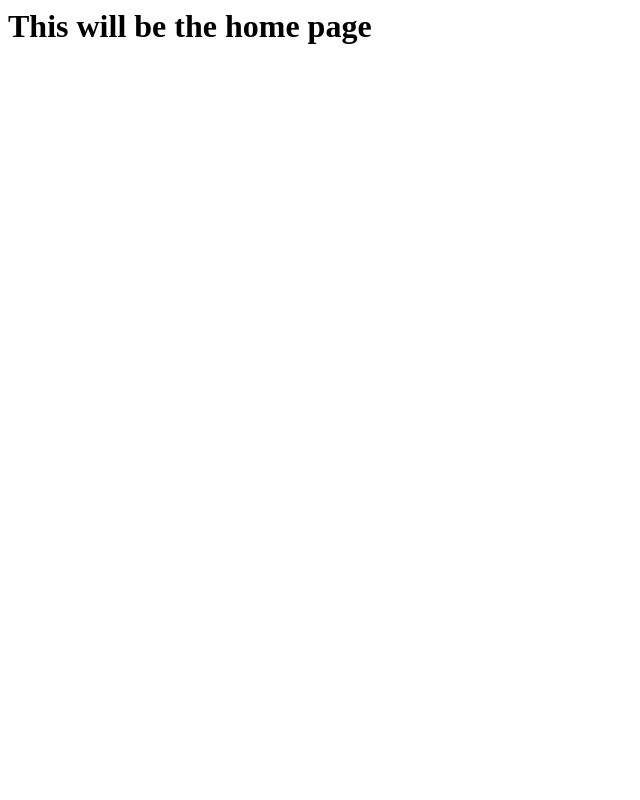
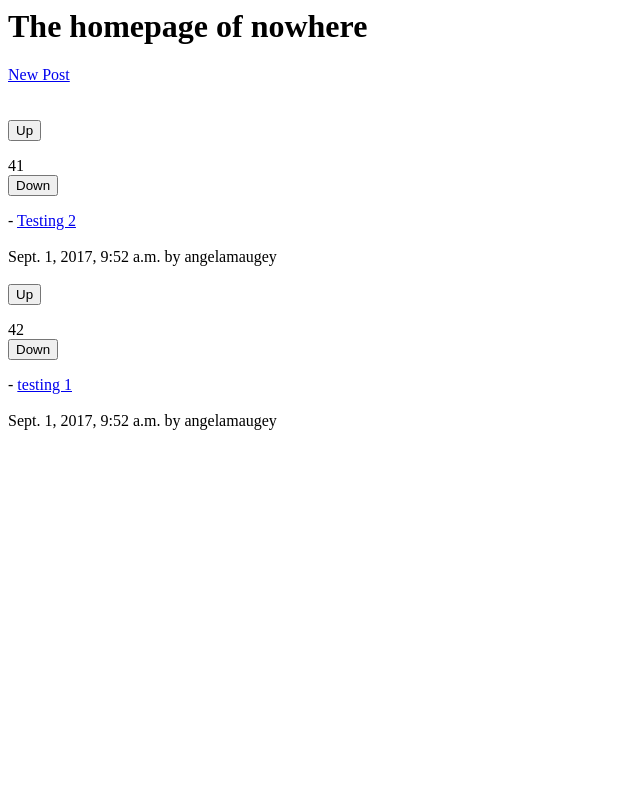
Before and after one commit to maugeya/reddit-clone, a Django app: page / in a window 1280 px wide. Shown: the whole page, without its empty margins (0-640 px from the left). Run offline with Django 3.2, Linux system fonts and the light colour scheme; data comes from the database, SQL or seed files in the repository; both versions use the stored data as it was after the commit.

Commit message:
up and down vote buttons now working

```diff
--- a/redditclone/accounts/templates/accounts/login.html
+++ b/redditclone/accounts/templates/accounts/login.html
@@ -8,7 +8,7 @@
     {% csrf_token %}
 
     {% if request.GET.next %}
-      <input type="hidden" name="next" value={{request.GET.next}}>
+      <input type="hidden" name="next" value="{{request.GET.next}}">
     {% endif %}
 
     Username:
--- a/redditclone/posts/templates/posts/home.html
+++ b/redditclone/posts/templates/posts/home.html
@@ -1 +1,22 @@
-<h1>This will be the home page</h1>
+<h1>The homepage of nowhere</h1>
+<a href="{% url 'posts:create' %}">New Post</a>
+
+<br>
+<br>
+
+{% for post in posts.all %}
+<br>
+<form action="{% url 'posts:upvote' post.id %}" method="POST">
+  {% csrf_token %}
+  <input type="submit" value="Up">
+</form> {{ post.votes_total }} <form action="{% url 'posts:downvote' post.id %}" method="POST">
+  {% csrf_token %}
+  <input type="submit" value="Down">
+</form> - <a href="{{ post.url }}">{{ post.title }}</a>
+<br>
+<br>
+{{ post.pub_date }} by {{ post.author.username }}
+<br>
+{% endfor %}
+<br>
+<br>
--- a/redditclone/posts/urls.py
+++ b/redditclone/posts/urls.py
@@ -5,6 +5,8 @@ app_name = 'posts'
 
 urlpatterns = [
     url(r'^create/', views.create, name="create"),
+    url(r'^(?P<pk>[0-9]+)/upvote', views.upvote, name="upvote"),
+    url(r'^(?P<pk>[0-9]+)/downvote', views.downvote, name="downvote"),
 
 
 ]
--- a/redditclone/posts/views.py
+++ b/redditclone/posts/views.py
@@ -1,24 +1,42 @@
-from django.shortcuts import render
+from django.shortcuts import render,redirect
 from django.contrib.auth.decorators import login_required
 from django.utils import timezone
-from . import models
+from .models import Post
 
 # Create your views here.
 @login_required
 def create(request):
     if request.method == 'POST':
         if request.POST['title'] and request.POST['url']:
-            post = models.Post()
+            post = Post()
             post.title = request.POST['title']
-            post.url = request.POST['url']
+            if request.POST['url'].startswith('http://') or request.POST['url'].startswith('https://'):
+                post.url = request.POST['url']
+            else:
+                post.url = 'http://' + request.POST['url']
             post.pub_date = timezone.datetime.now()
             post.author = request.user
             post.save()
-            return render(request, 'posts/home.html')
+            return redirect('home')
         else:
             return render(request, 'posts/create.html', {'error':'Title and URL are required!'})
     else:
         return render(request, 'posts/create.html')
 
 def home(request):
-    return render(request, 'posts/home.html')
+    posts = Post.objects.order_by('votes_total')
+    return render(request, 'posts/home.html', {'posts':posts})
+
+def upvote(request, pk):
+    if request.method == 'POST':
+        post = Post.objects.get(pk=pk)
+        post.votes_total += 1
+        post.save()
+        return redirect('home')
+
+def downvote(request, pk):
+    if request.method == 'POST':
+        post = Post.objects.get(pk=pk)
+        post.votes_total -= 1
+        post.save()
+        return redirect('home')
```
Also changed, not shown: redditclone/db.sqlite3.
